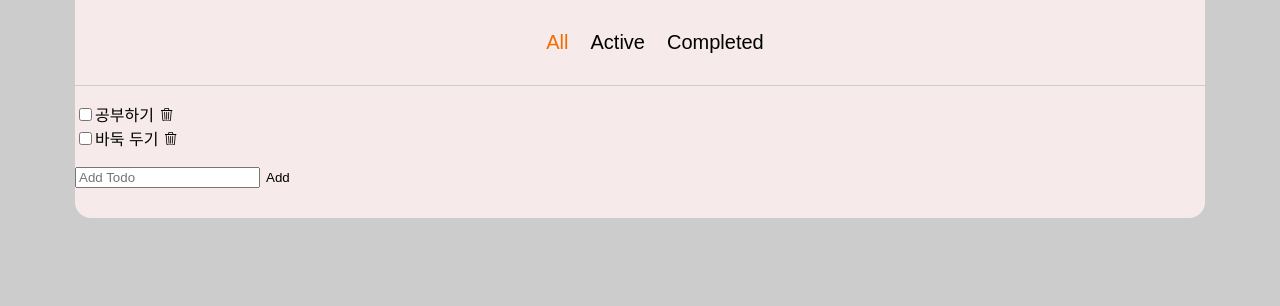
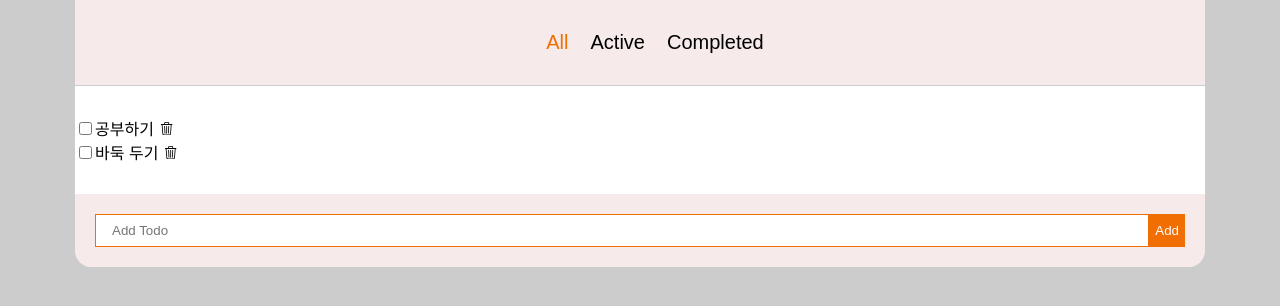
Before and after one commit to hcs1105/react_todoList, a React (Create React App) app: page / in a window 1280 px wide. Shown: the top 306 px of the page. Built offline with nearby package versions, Linux system fonts and the light colour scheme.

Commit message:
입력 폼 영역 스타일 적용 및 마크업 수정

```diff
--- a/src/components/AddToDoForm.jsx
+++ b/src/components/AddToDoForm.jsx
@@ -1,5 +1,6 @@
 import React, { useState } from 'react';
 import { v4 as uuidv4 } from 'uuid';
+import styles from './AddToDoForm.module.css'
 
 export default function AddToDoForm({onAdd}) {
   const [content, setContent] = useState('');
@@ -16,9 +17,9 @@ export default function AddToDoForm({onAdd}) {
   }
 
   return (
-    <form onSubmit={handleSubmit}>
-      <input type="text" placeholder="Add Todo" value={content} onChange={handleChangeText} />
-      <button type="submit">Add</button>
+    <form className={styles.todoListForm} onSubmit={handleSubmit}>
+      <input type="text" className={styles.todoInputForm} placeholder="Add Todo" value={content} onChange={handleChangeText} />
+      <button type="submit" className={styles.todoButton}>Add</button>
     </form>
   );
 }
--- /dev/null
+++ b/src/components/AddToDoForm.module.css
@@ -0,0 +1,17 @@
+@charset "utf-8";
+
+.todoListForm {
+  padding:20px 20px 0 20px;
+  display:flex;
+}
+
+.todoInputForm {
+  padding:8px 16px;
+  border:1px solid var(--color-active);
+  flex:1 0 auto;
+}
+
+.todoButton {
+  background:var(--color-active);
+  color:#fff;
+}
--- a/src/components/TodoList.jsx
+++ b/src/components/TodoList.jsx
@@ -1,6 +1,7 @@
 import React, { useState } from 'react';
 import AddToDoForm from './AddToDoForm';
 import TodoItem from './TodoItem';
+import styles from './TodoList.module.css'
 
 export default function TodoList({filter}) {
   const [todoList, setTodoList] = useState([
@@ -34,14 +35,14 @@ export default function TodoList({filter}) {
   }
 
   return (
-    <section>
-      <ul>
+    <article className={styles.todoContainer}>
+      <ul className={styles.todoList}>
         {/* {todoList.map(item => <li key={item.id}>{item.content}</li>)} */}
         {/* {todoList.map((item) => <TodoItem key={item.id} todo={item} onUpdate={handleUpdate} onDelete={handleDelete} /> */}
         {filtered.map((item) => <TodoItem key={item.id} todo={item} onUpdate={handleUpdate} onDelete={handleDelete} />
         )}
       </ul>
       <AddToDoForm onAdd={handleAdd} />
-    </section>
+    </article>
   );
 }
--- /dev/null
+++ b/src/components/TodoList.module.css
@@ -0,0 +1,6 @@
+@charset "utf-8";
+
+.todoList {
+  padding:30px 0;
+  background:#fff;
+}
--- a/src/index.css
+++ b/src/index.css
@@ -22,13 +22,18 @@ body {
   background:#ccc;
 }
 
+* {
+  box-sizing: border-box;
+}
+
 code {
   font-family: source-code-pro, Menlo, Monaco, Consolas, 'Courier New',
     monospace;
 }
 
 ul {
-  padding-left:0;
+  padding:0;
+  margin:0;
   list-style:none;
 }
 
@@ -40,7 +45,7 @@ button {
 #root {
   width:100%;
   max-width:calc(100% - 150px);
-  padding:0 0 30px;
+  padding:0 0 20px;
   border-radius:1rem;
   margin:0 auto;
   background:var(--color-bg-dark-mode);
```
